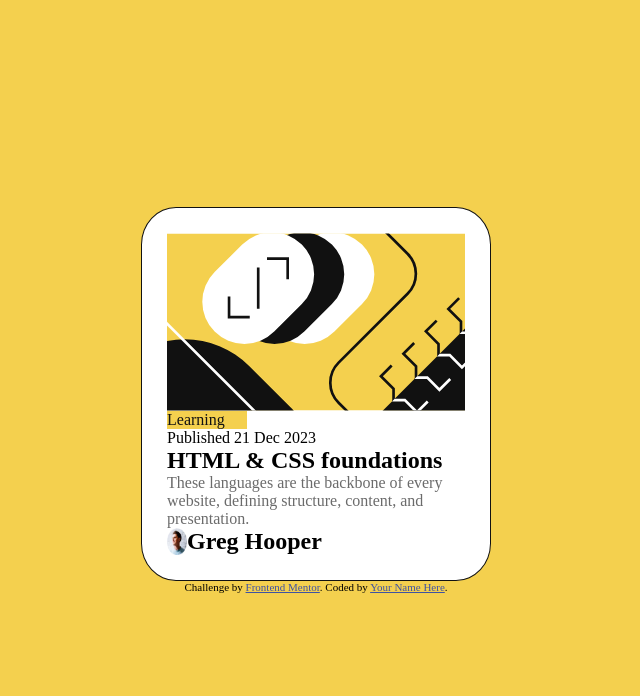
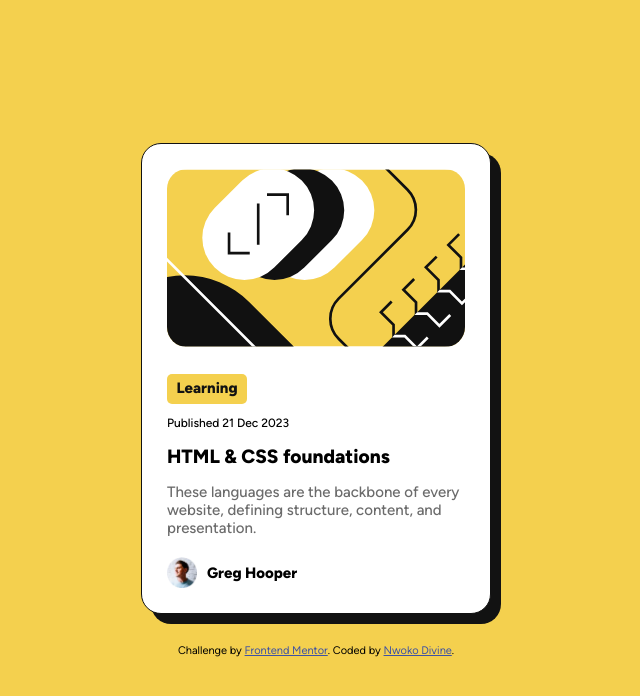
Before and after one commit to divine011/blog-preview-card, a plain HTML site: page index.html in a window 1280 px wide. Shown: the whole page, without its empty margins (324-964 px from the left). Drawn offline with Linux system fonts and the light colour scheme.

Commit message:
updated the style

```diff
--- a/index.html
+++ b/index.html
@@ -19,9 +19,9 @@
         <img class="svg" src="./assets/images/illustration-article.svg" alt="" />
       <div class="blog-content">
           <p class="Learning">Learning</p>
-          <p>Published 21 Dec 2023</p>
+          <p class="public">Published 21 Dec 2023</p>
         </div>
-        <h2>HTML & CSS foundations</h2>
+        <p class="text-head">HTML & CSS foundations</p>
         <p class="dim-text">
           These languages are the backbone of every website, defining structure,
           content, and presentation.
@@ -29,7 +29,7 @@
         <div class="blog-profile">
           <img src="./assets/images/image-avatar.webp" alt="" />
           <div class="avatar-name">
-            <h2>Greg Hooper</h2>
+            <p>Greg Hooper</p>
           </div>
         </div>
       </div>
@@ -39,7 +39,7 @@
       Challenge by
       <a href="https://www.frontendmentor.io?ref=challenge" target="_blank"
         >Frontend Mentor</a
-      >. Coded by <a href="#">Your Name Here</a>.
+      >. Coded by <a href="#">Nwoko Divine</a>.
     </div>
   </body>
 </html>
--- a/style.css
+++ b/style.css
@@ -36,6 +36,7 @@
   font-style: normal;
 }
 
+
 *{
     margin: 0;
     padding: 0;
@@ -49,11 +50,14 @@ img{
 .attribution {
     font-size: 11px;
     text-align: center;
+    margin-top: 30px;
 }
 .attribution a {
     color: hsl(228, 45%, 44%);
 }
 body{
+    font-family:'Figtree', sans-serif;
+    font-size: 15px;
     height: 100vh;
     display: flex;
     flex-direction: column;
@@ -63,33 +67,61 @@ body{
 }
 .blog-container{
     border: 1px solid var(--Gray950);
-    border-radius: 10%;
+    border-radius: 20px;
     background-color: var(--White);
     max-width: 350px;
     height: fit-content;
     display: flex;
     flex-direction: column;
     padding: 25px;
+    box-shadow: 10px 10px 0px var(--Gray950);
 }
 .svg{
     width: 100%;
     height: auto;
+    border-radius: 20px;
+    margin-bottom: 15px;
 }
 .Learning{
     background-color: var(--Yellow);
+    height: 30px;
     width: 80px;
+    padding-top: 5px;
+    padding-inline: 5px;
     color: var(--Gray950);
+    border-radius: 5px;
+    margin: 12px 0px 12px 0px;
+    text-align: center;
+    font-family:'Figtree ExtraBold';
+
+}
+
+.public{
+    font-family:'Figtree Medium';
+    font-size: 12px;
+    margin-bottom: 15px;
+
+}
+.text-head{
+    font-family:'Figtree ExtraBold';
+    margin-bottom: 15px;
+    font-size: 1.2rem;
 }
 .dim-text{
     color: var(--Gray500);
+    font-family:'Figtree Medium';
+    margin-bottom: 20px;
 
 }
 .blog-profile{
     display: flex;
+    justify-content: flex-start;
+    gap: 10px;
+    align-items: center;
 }
 .blog-profile img{
-    width: 20px;
+    width: 30px;
 }
-.avatar-name{
-
+.avatar-name p{
+    font-family:'Figtree ExtraBold';
 }
```
